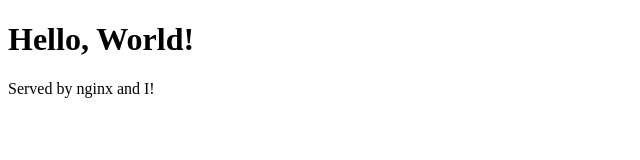
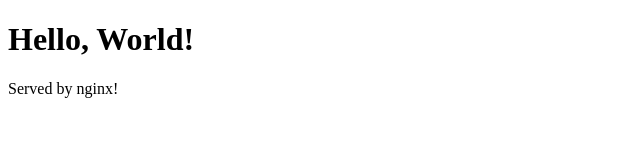
Before and after one commit to lebanasty/hello-world-app, a plain HTML site: page hello-world-app/index.html in a window 1280 px wide. Shown: the full height of the page, 0-640 px from the left. Drawn offline with Linux system fonts and the light colour scheme.

Commit message:
test full CI

```diff
--- a/hello-world-app/index.html
+++ b/hello-world-app/index.html
@@ -5,6 +5,6 @@
 </head>
 <body>
     <h1>Hello, World!</h1>
-    <p>Served by nginx and I!</p>
+    <p>Served by nginx!</p>
 </body>
 </html>
```
Also changed, not shown: 3 other files.
